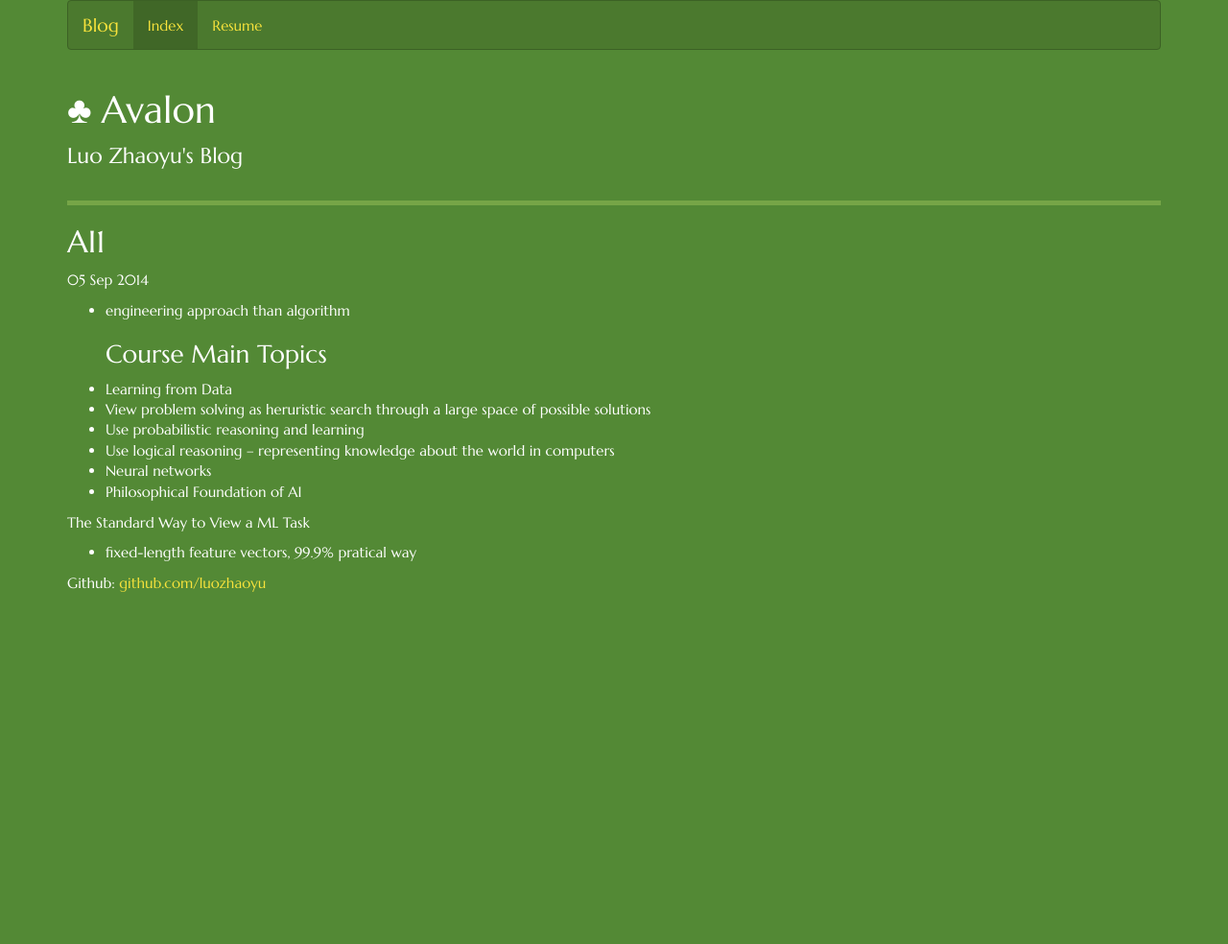
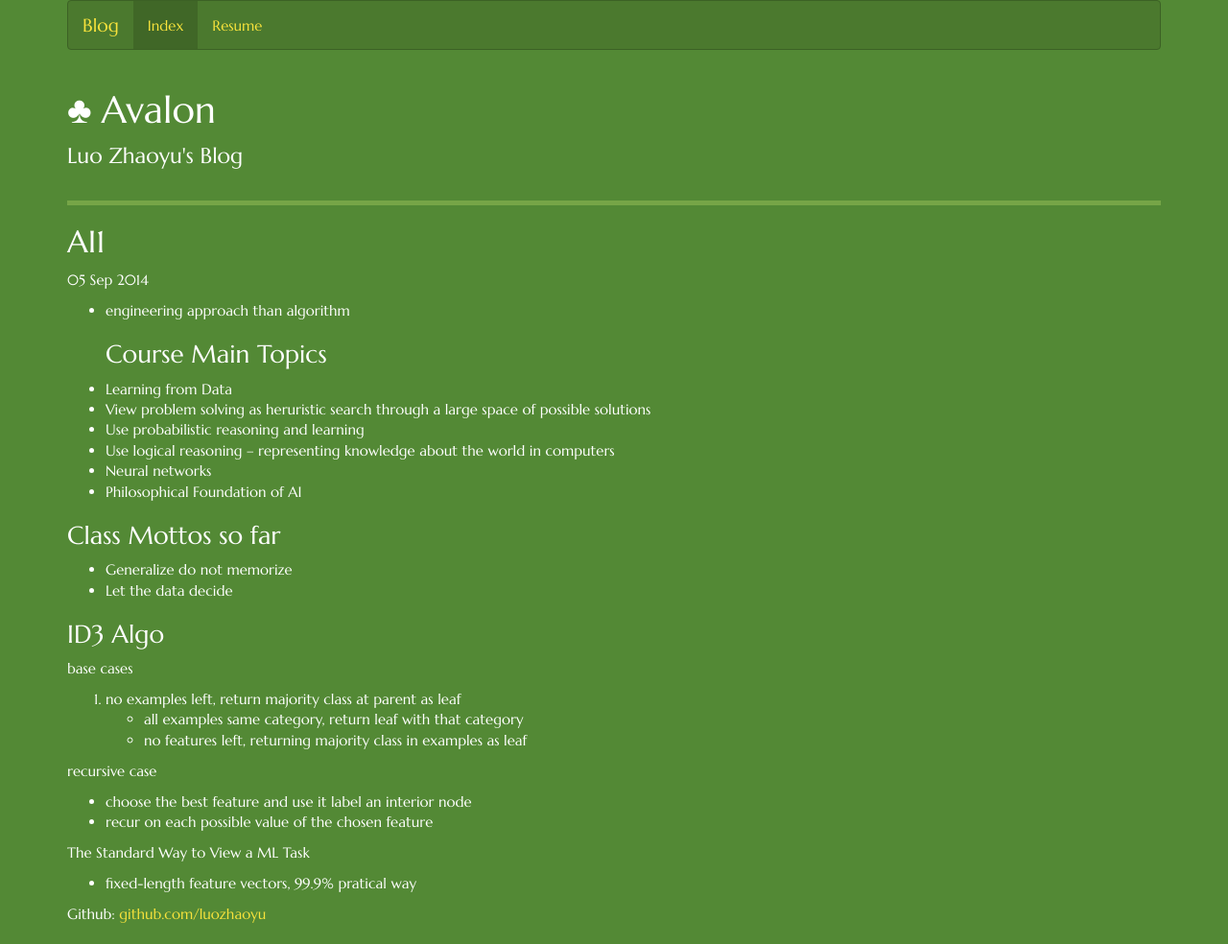
Before and after one commit to luozhaoyu/luozhaoyu.github.io, a Jekyll site: the page built from _posts/2014-09-05-AI.md, in a window 1280 px wide. Shown: the whole page at 96% size. Built offline with Jekyll 4.4.1, drawn with Linux system fonts in a browser that asks for light colours; nearby versions of some CDN libraries; Markdown is read by kramdown in place of the engine named in the settings; before the commit the page ends 900 px from its top, so only the background shows below that.

```diff
--- a/_posts/2014-09-05-AI-1.md
+++ b/_posts/2014-09-05-AI.md
@@ -12,5 +12,20 @@ title: "AI1"
 * Neural networks
 * Philosophical Foundation of AI
 
+### Class Mottos so far
+* Generalize do not memorize
+* Let the data decide
+
+### ID3 Algo
+base cases
+
+1. no examples left, return majority class at parent as leaf
+- all examples same category, return leaf with that category
+- no features left, returning majority class in examples as leaf
+
+recursive case
+* choose the best feature and use it label an interior node
+* recur on each possible value of the chosen feature
+
 The Standard Way to View a ML Task
 * fixed-length feature vectors, 99.9% pratical way
```
Also changed, not shown: _posts/2014-09-10-review-of-monitors.md (+1 -0 lines), _posts/2014-09-12-review-of-DEMOS.md (+5 -2 lines), _posts/2014-09-15-review-of-mach.md (added, +42 -0 lines).
